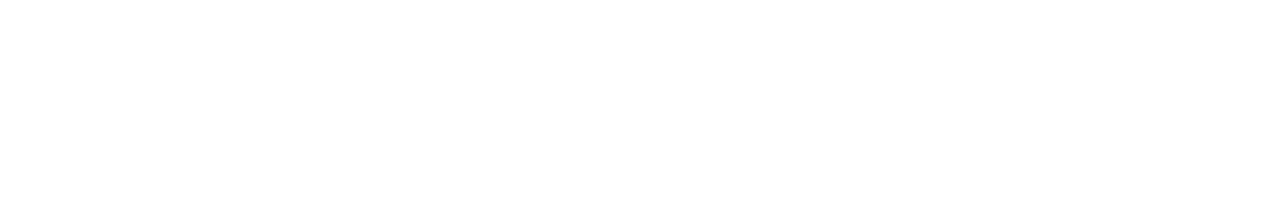
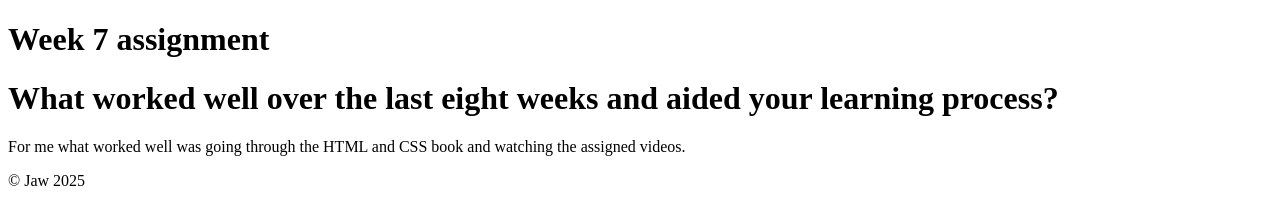
Before and after one commit to Jaw2007/Week-7-Assignment, a plain HTML site: page index.html in a window 1280 px wide. Drawn offline with Linux system fonts and the light colour scheme.

Commit message:
answered the first question and added a footer

```diff
--- a/index.html
+++ b/index.html
@@ -8,13 +8,14 @@
 </head>
 <body>
     <header>
-
+        <h1>Week 7 assignment</h1>
     </header>
     <main>
-
+        <h1>What worked well over the last eight weeks and aided your learning process?</h1>
+        <p>For me what worked well was going through the HTML and CSS book and watching the assigned videos. </p>
     </main>
     <footer>
-
+        &copy; Jaw 2025
     </footer>
 </body>
 </html>
```
